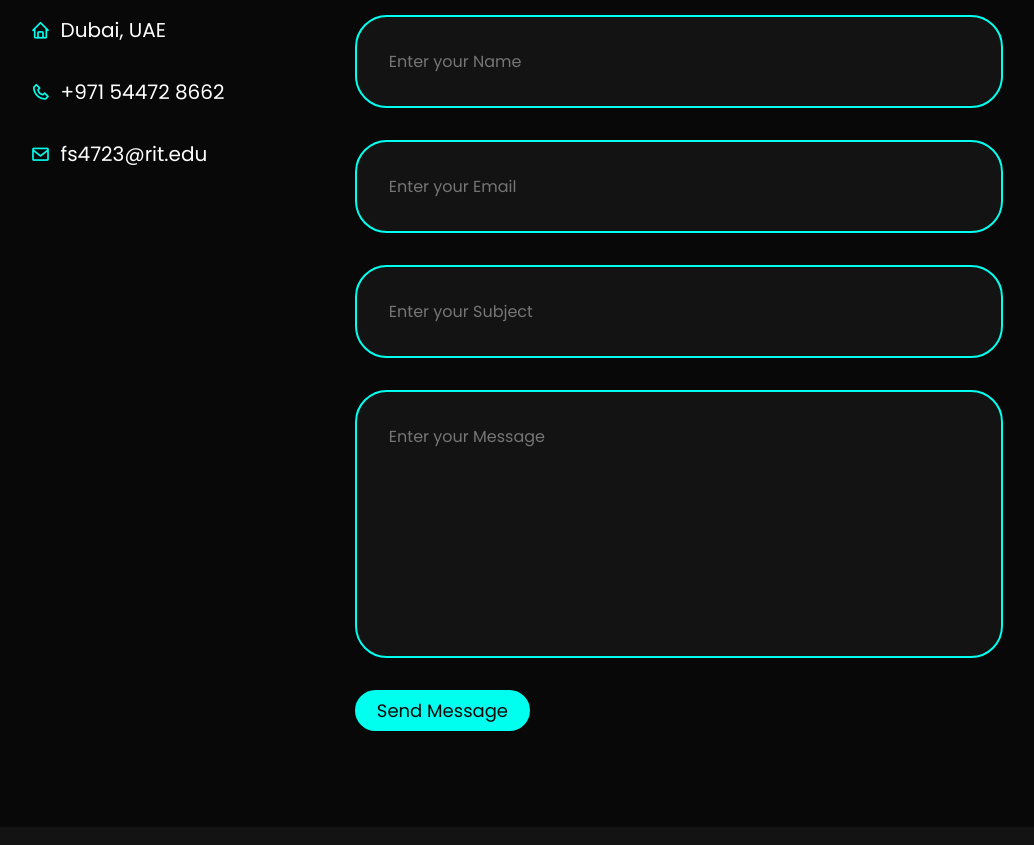
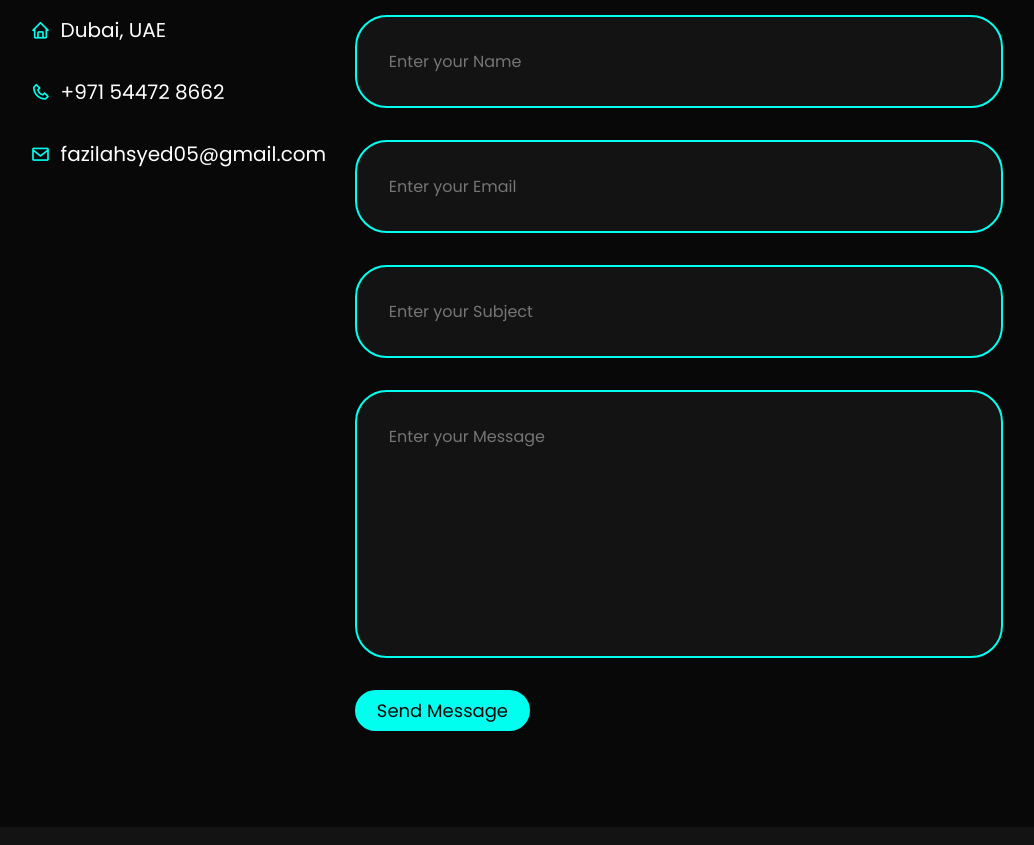
Before and after one commit to FazSyed/Personal-Portfolio, a plain HTML site: page index.html in a window 1280 px wide. Shown: the part 5000-5845 px from the top of the page, without its empty margins (123-1157 px from the left). Drawn offline with nearby package versions, Linux system fonts and the light colour scheme.

Commit message:
Update index.html

```diff
--- a/index.html
+++ b/index.html
@@ -307,7 +307,7 @@
                 </div>
                 <div class="contact-details-row">
                     <i class='bx bx-envelope'></i>
-                    <p>fs4723@rit.edu</p>
+                    <p>fazilahsyed05@gmail.com</p>
                 </div>
             </div>
             <div class="contact-box">
```
